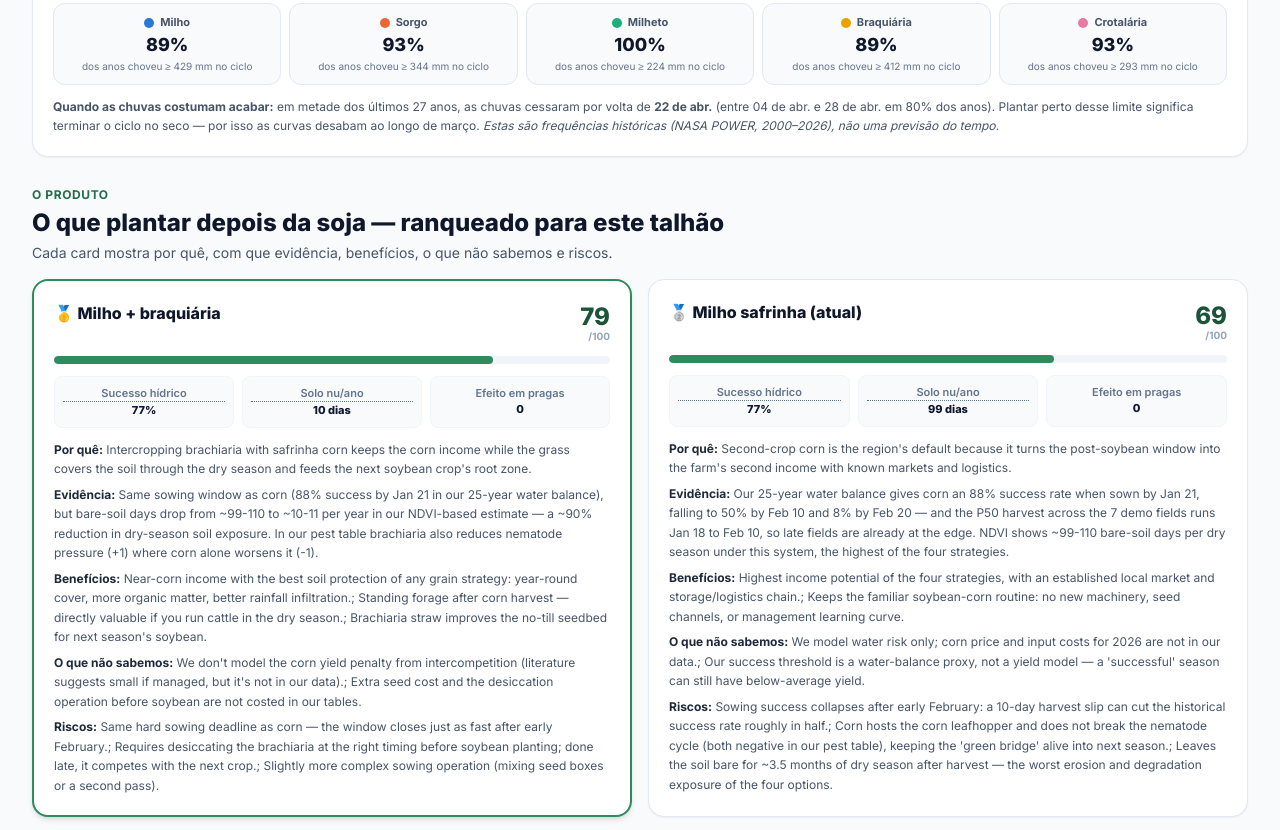
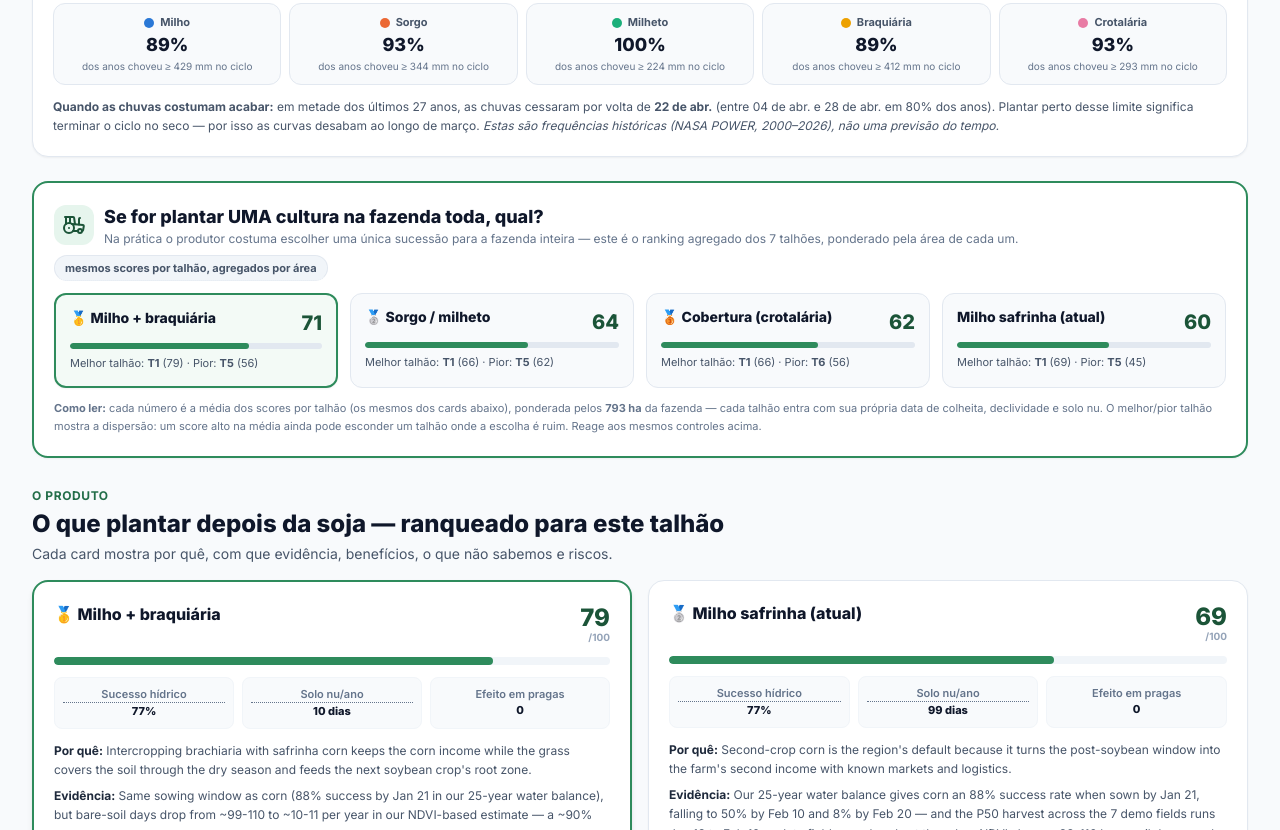
Before and after one commit to NASAspaceapps2026/Challenge, a plain HTML site: page web/index.html in a window 1280 px wide. Shown: the part 1970-2800 px from the top of the page. Drawn offline with nearby package versions, Linux system fonts and the light colour scheme.

Commit message:
TG.5: farm-level recommendation (one crop for the whole farm)
Farm view block above the strategy cards: runs the existing per-field
FieldShiftScoring.scoreStrategies for all 7 fields (each with its own
harvest date + slip, slope, bare soil, spots) and aggregates the scores
area-weighted by area_ha. Shows best/worst field per strategy so the
single number doesn't hide a bad field; strategies disabled on a field
are flagged, never silently averaged in. Reacts to the same sliders,
scenario buttons and checkboxes as the per-field cards.

Logic cross-checked against a Python port of scoring.js on the real
web/data tables (corn+brachiaria 70.6 farm-wide, T5 worst everywhere).

Co-Authored-By: Claude Fable 5 <noreply@anthropic.com>

```diff
--- a/web/index.html
+++ b/web/index.html
@@ -226,6 +226,23 @@ tailwind.config = {
   <div id="rain-gauge-chart" class="w-full overflow-x-auto"></div>
   <div id="rain-gauge-readout" class="grid grid-cols-2 sm:grid-cols-5 gap-2 mt-3"></div>
   <p id="rain-cessation-note" class="text-xs text-slate-600 mt-3 leading-relaxed"></p>
+</section>
+
+<!-- 3.8 VISÃO DA FAZENDA (TG.5) -->
+<section class="bg-white rounded-2xl shadow-sm border-2 border-agro-600 p-5">
+  <div class="flex flex-wrap items-center justify-between gap-2 mb-3">
+    <div class="flex items-center gap-2.5">
+      <div class="p-2 bg-agro-100 text-agro-800 rounded-xl"><i data-lucide="tractor" class="w-6 h-6"></i></div>
+      <div>
+        <h3 class="text-lg font-extrabold text-slate-900">Se for plantar UMA cultura na fazenda toda, qual?</h3>
+        <p class="text-xs text-slate-500">Na prática o produtor costuma escolher uma única sucessão para a fazenda inteira — este é o ranking agregado dos 7 talhões, ponderado pela área de cada um.</p>
+      </div>
+    </div>
+    <span class="text-[11px] font-bold bg-slate-100 text-slate-600 border border-slate-200 px-2.5 py-1 rounded-full gloss"
+      title="Não é um cálculo novo: é a média, ponderada por hectares, dos mesmos scores por talhão mostrados abaixo — cada talhão com sua própria data de colheita, declividade e solo nu.">mesmos scores por talhão, agregados por área</span>
+  </div>
+  <div id="farm-view" class="grid grid-cols-1 sm:grid-cols-2 lg:grid-cols-4 gap-3"></div>
+  <p id="farm-view-note" class="text-[11px] text-slate-500 mt-3 leading-relaxed"></p>
 </section>
 
 <!-- 4. CARDS DE ESTRATÉGIA -->
@@ -496,38 +513,54 @@ function cardsText(id) {
   return null;
 }
 
-function renderCards() {
-  const h = S.data.harvest[S.fieldId];
-  const sowing = h ? addDays(h.p50, S.slip + S.TURNAROUND_DAYS) : "2026-02-15";
-  document.getElementById("ctl-sowing-date").textContent = fmtDay(sowing);
-  renderRainGauge(sowing); // TG.2 — gauge follows the slip slider
-
-  const feat = (S.data.fields.features || []).find(f => f.properties.id === S.fieldId);
-  const selectedPests = [
-    ["p-nematode", "nematode"], ["p-leafhopper", "corn_leafhopper"], ["p-armyworm", "fall_armyworm"],
-  ].filter(([el]) => document.getElementById(el).checked).map(([, p]) => p);
-
-  const fieldSpots = (S.data.spots.features || []).filter(f => f.properties.field_id === S.fieldId);
-
-  const ranked = FieldShiftScoring.scoreStrategies({
-    recurrentSpots: fieldSpots.length > 0,
-    sowingISO: sowing,
+/* Shared controls (sliders/checkboxes) read once per render. */
+function readControls() {
+  return {
     scenario: S.scenario,
     weights: {
       income: +document.getElementById("w-income").value / 100,
       soil: +document.getElementById("w-soil").value / 100,
       risk: +document.getElementById("w-risk").value / 100,
     },
-    selectedPests,
+    selectedPests: [
+      ["p-nematode", "nematode"], ["p-leafhopper", "corn_leafhopper"], ["p-armyworm", "fall_armyworm"],
+    ].filter(([el]) => document.getElementById(el).checked).map(([, p]) => p),
     constraints: {
       cattle: document.getElementById("c-cattle").checked,
       cornContract: document.getElementById("c-contract").checked,
     },
-    slopeDeg: feat ? feat.properties.slope_deg : 0,
-    bareSoil: S.data.bareSoil[S.fieldId],
-    successTable: S.data.success,
-    pests: S.data.pests,
-  });
+  };
+}
+
+/* Score all strategies for one field with its OWN harvest date + attributes. */
+function scoreField(fieldId, ctl) {
+  const h = S.data.harvest[fieldId];
+  const sowing = h ? addDays(h.p50, S.slip + S.TURNAROUND_DAYS) : "2026-02-15";
+  const feat = (S.data.fields.features || []).find(f => f.properties.id === fieldId);
+  const fieldSpots = (S.data.spots.features || []).filter(f => f.properties.field_id === fieldId);
+  return {
+    sowing, fieldSpots,
+    ranked: FieldShiftScoring.scoreStrategies({
+      recurrentSpots: fieldSpots.length > 0,
+      sowingISO: sowing,
+      scenario: ctl.scenario,
+      weights: ctl.weights,
+      selectedPests: ctl.selectedPests,
+      constraints: ctl.constraints,
+      slopeDeg: feat ? feat.properties.slope_deg : 0,
+      bareSoil: S.data.bareSoil[fieldId],
+      successTable: S.data.success,
+      pests: S.data.pests,
+    }),
+  };
+}
+
+function renderCards() {
+  const ctl = readControls();
+  const { sowing, fieldSpots, ranked } = scoreField(S.fieldId, ctl);
+  document.getElementById("ctl-sowing-date").textContent = fmtDay(sowing);
+  renderRainGauge(sowing); // TG.2 — gauge follows the slip slider
+  renderFarmView(ctl);     // TG.5 — farm-level aggregation, same controls
 
   const wrap = document.getElementById("strategy-cards");
   wrap.innerHTML = ranked.map((r, i) => {
@@ -577,6 +610,77 @@ function renderCards() {
       </div>` : `<p class="text-[11px] text-slate-400 italic">Card completo (por quê / evidência / riscos) em preparação.</p>`}
     </article>`;
   }).join("");
+}
+
+/* ------------------------------------------------ TG.5 — visão da fazenda */
+/* One succession crop for the WHOLE farm: run the same per-field scoring for
+ * every field (each with its own harvest date + slip) and aggregate the scores
+ * area-weighted by area_ha. A strategy disabled on any field is flagged, never
+ * silently averaged in. */
+function renderFarmView(ctl) {
+  const el = document.getElementById("farm-view");
+  const note = document.getElementById("farm-view-note");
+  const feats = S.data.fields.features || [];
+  if (!feats.length || !el) { if (el) el.innerHTML = ""; return; }
+
+  // per-strategy accumulator across fields
+  const agg = {}; // id -> {label, wScore, wArea, blocked:[], perField:[]}
+  let totalArea = 0;
+  for (const f of feats) {
+    const fid = f.properties.id;
+    const area = f.properties.area_ha || 0;
+    totalArea += area;
+    const { ranked } = scoreField(fid, ctl);
+    for (const r of ranked) {
+      const a = agg[r.id] || (agg[r.id] = { label: r.label, wScore: 0, wArea: 0, blocked: [], perField: [] });
+      if (r.disabled) {
+        a.blocked.push({ fid, reason: r.reason });
+      } else {
+        a.wScore += r.score * area;
+        a.wArea += area;
+        a.perField.push({ fid, score: r.score });
+      }
+    }
+  }
+
+  const rows = Object.entries(agg).map(([id, a]) => {
+    const fullyBlocked = a.wArea === 0;
+    const score = fullyBlocked ? null : a.wScore / a.wArea;
+    let best = null, worst = null;
+    for (const p of a.perField) {
+      if (!best || p.score > best.score) best = p;
+      if (!worst || p.score < worst.score) worst = p;
+    }
+    return { id, ...a, score, fullyBlocked, best, worst };
+  });
+  rows.sort((x, y) => (x.fullyBlocked - y.fullyBlocked) || ((y.score ?? -1) - (x.score ?? -1)));
+
+  el.innerHTML = rows.map((r, i) => {
+    const medal = r.fullyBlocked ? "" : (["🥇", "🥈", "🥉"][i] || "");
+    const blockedHa = r.blocked.length
+      ? r.blocked.map(b => b.fid).join(", ")
+      : null;
+    return `
+    <div class="rounded-xl border ${r.fullyBlocked ? "border-slate-200 bg-slate-50 opacity-60" : i === 0 ? "border-2 border-agro-600 bg-agro-50 shadow-sm" : "border-slate-200 bg-slate-50"} p-3.5 flex flex-col gap-1.5">
+      <div class="flex items-start justify-between gap-2">
+        <span class="text-sm font-extrabold text-slate-900 leading-tight">${medal} ${r.label}</span>
+        <span class="text-xl font-extrabold ${r.fullyBlocked ? "text-slate-400" : "text-agro-800"} shrink-0">${r.fullyBlocked ? "—" : Math.round(r.score)}</span>
+      </div>
+      ${r.fullyBlocked
+        ? `<p class="text-[11px] font-bold text-rose-600">${r.blocked[0] ? r.blocked[0].reason : "Bloqueada em todos os talhões"}</p>`
+        : `<div class="w-full bg-slate-200 rounded-full h-1.5 overflow-hidden"><div class="bg-agro-600 h-1.5 rounded-full" style="width:${Math.round(r.score)}%"></div></div>
+          <p class="text-[11px] text-slate-600">${r.best && r.worst && r.best.fid !== r.worst.fid
+            ? `Melhor talhão: <strong>${r.best.fid}</strong> (${r.best.score}) · Pior: <strong>${r.worst.fid}</strong> (${r.worst.score})`
+            : `Score igual em todos os talhões`}</p>`}
+      ${!r.fullyBlocked && blockedHa
+        ? `<p class="text-[11px] font-bold text-rose-600">⚠ Bloqueada em ${blockedHa}: ${r.blocked[0].reason} — média calculada só nos talhões restantes</p>` : ""}
+    </div>`;
+  }).join("");
+
+  note.innerHTML = `<strong>Como ler:</strong> cada número é a média dos scores por talhão
+    (os mesmos dos cards abaixo), ponderada pelos <strong>${Math.round(totalArea)} ha</strong> da fazenda —
+    cada talhão entra com sua própria data de colheita, declividade e solo nu. O melhor/pior talhão mostra a dispersão:
+    um score alto na média ainda pode esconder um talhão onde a escolha é ruim. Reage aos mesmos controles acima.`;
 }
 
 /* ------------------------------------------------ seleção e controles */
```
Also changed, not shown: 1 other file.
